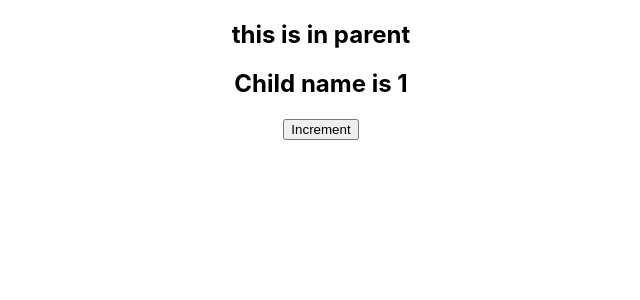
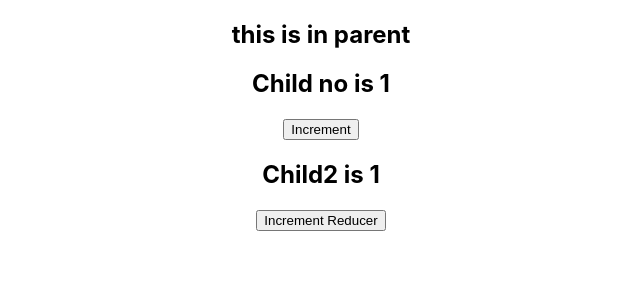
Before and after one commit to burhan-maliksher/class3-v1-app, a React (Create React App) app: page / in a window 1280 px wide. Shown: the top 300 px of the page, without its empty margins (319-959 px from the left). Built offline with nearby package versions, Linux system fonts and the light colour scheme.

Commit message:
adding and using useReducer

```diff
--- a/src/Child.js
+++ b/src/Child.js
@@ -6,7 +6,7 @@ const Child = ()=> {
     let counterValue = useContext(counterContext)
     return(
         <div>
-            <h2>Child name is {counterValue[0]}</h2>
+            <h2>Child no is {counterValue[0]}</h2>
             <button onClick={()=> {counterValue[1](++counterValue[0])}}>
                 Increment
             </button>
--- /dev/null
+++ b/src/Child2.js
@@ -0,0 +1,18 @@
+import React,{ useReducer }  from 'react';
+import CounterReducer from "./CounterReducer";
+
+const Child2 = () =>{
+    // using reducer
+    let [state, dispatch] = useReducer(CounterReducer, 1);
+
+    return(
+        <div>
+            <h2>Child2 is {state}</h2>
+            <button onClick={()=>dispatch('INCREMENT') }>
+                Increment Reducer
+            </button>
+        </div>
+    )
+}
+
+export default Child2;
--- /dev/null
+++ b/src/CounterReducer.js
@@ -0,0 +1,11 @@
+//  import React from 'react';
+// creating reducer
+
+const counterReducer = (state, action)=>{
+    switch (action) {
+        case 'INCREMENT':
+            return state + 1
+    };
+}
+
+export default counterReducer;
--- a/src/Parent.js
+++ b/src/Parent.js
@@ -1,11 +1,13 @@
 import React from 'react';
 import Child from './Child';
+import Child2 from './Child2';
 
 const Parent = ()=> {
     return(
         <div>
             <h2>this is in parent</h2>
             <Child />
+            <Child2 />
         </div>
     )
 }
```
